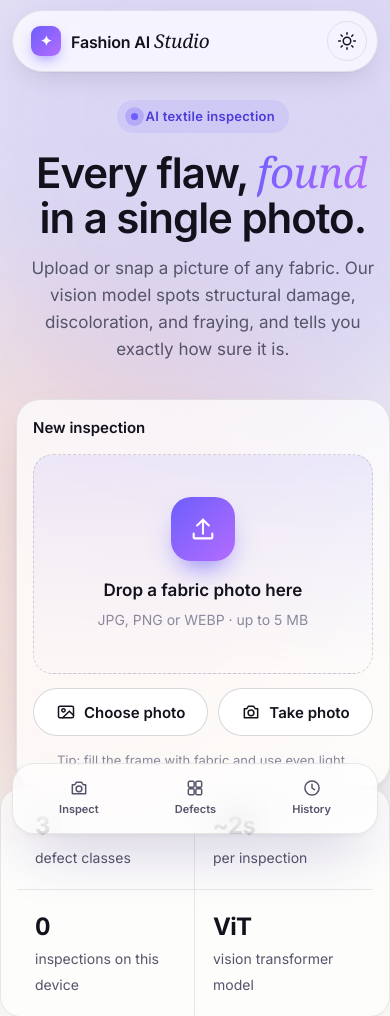
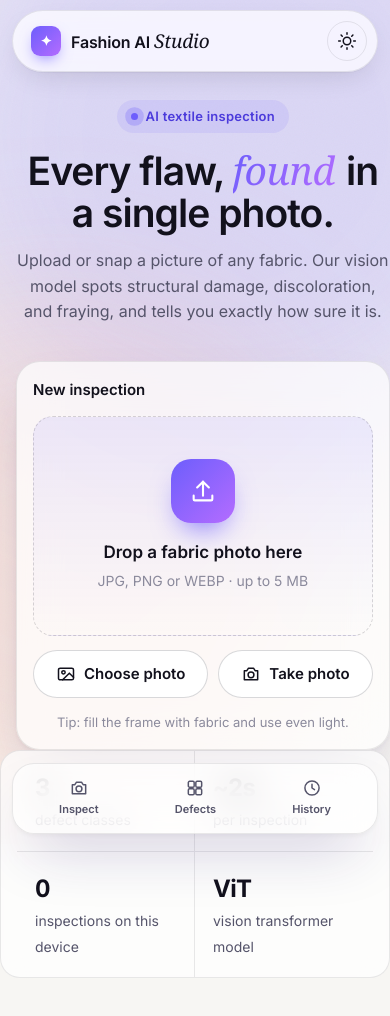
Before and after one commit to Devasruthivk/fashion-ai-studio, a PHP site: page /web/index.html in a window 390 px wide. Shown: the top 1016 px of the page. Run offline with PHP 8.4, Linux system fonts and the light colour scheme; some web fonts are replaced.

Commit message:
Tighter hero headline on phones
Co-Authored-By: Claude Opus 5.5 <noreply@anthropic.com>

```diff
--- a/web/style.css
+++ b/web/style.css
@@ -206,7 +206,8 @@ section[id]{scroll-margin-top:90px}
   .nav-wrap{padding:10px 12px 0}
   .container{padding:0 16px}
   .hero{padding-top:28px}
-  .hero h1{margin:16px 0 14px}
+  .hero h1{margin:16px 0 14px;font-size:clamp(34px,10vw,44px)}
+  .lead{font-size:16px}
   .trust{display:none}
   .app{padding:16px;border-radius:24px;min-height:0}
   .drop{min-height:220px}
```
